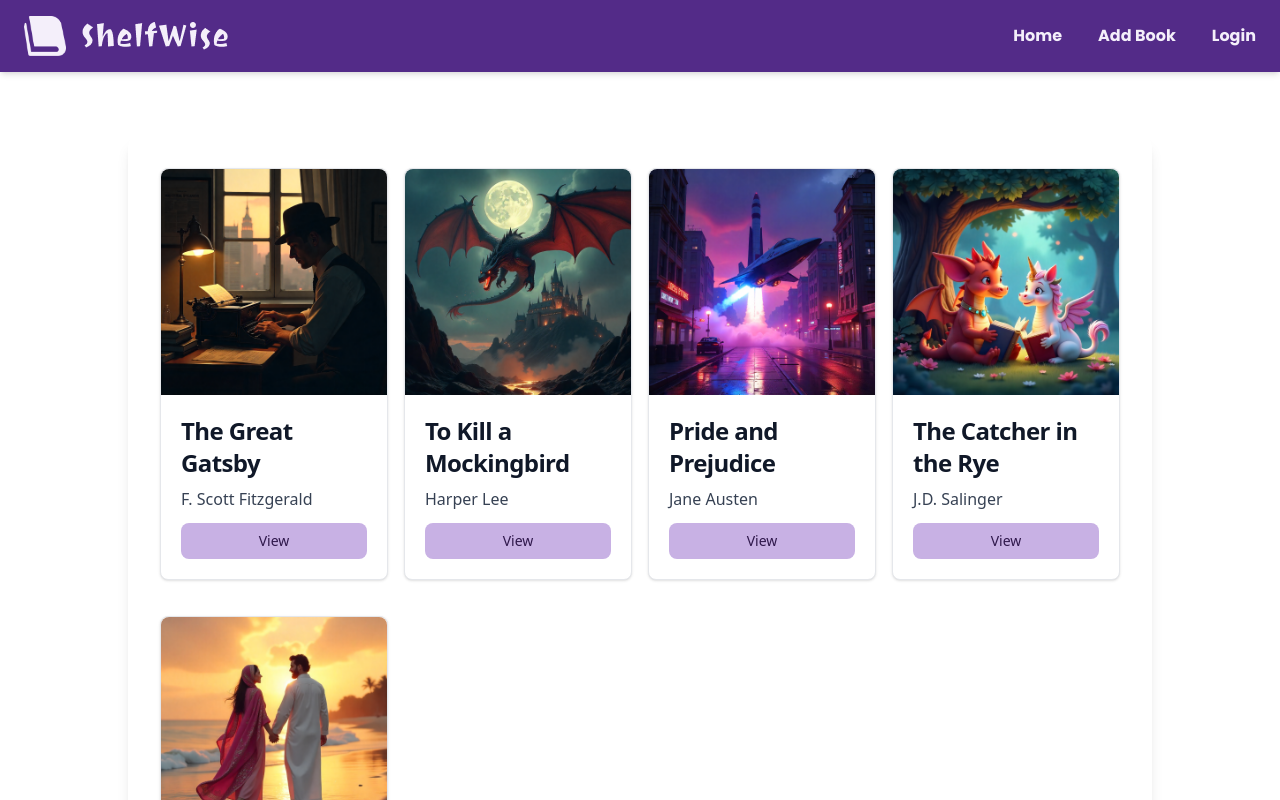
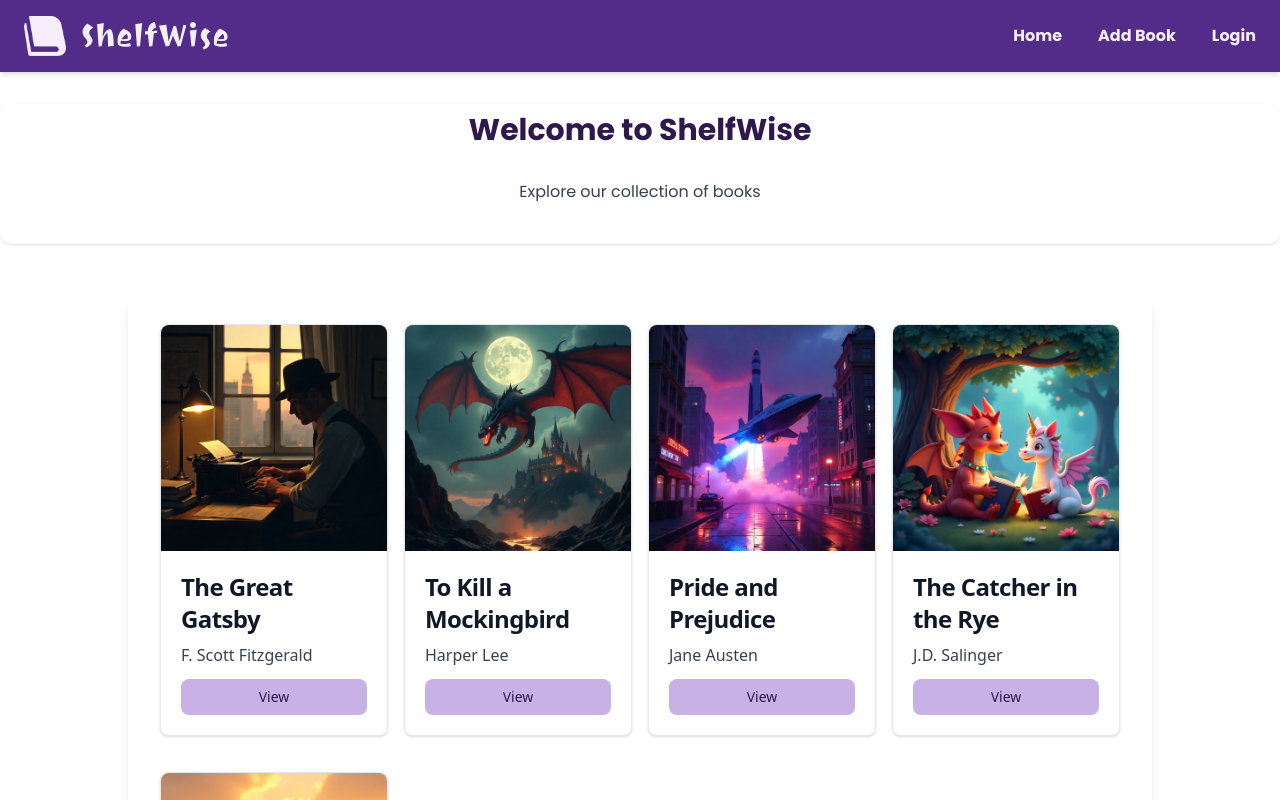
Before and after one commit to ShafranSheikh/ShelfWise---Library-Management-System, a React (Vite) app in the folder frontend/: page / in a window 1280 px wide. Shown: the top 800 px of the page. Built offline with nearby package versions, Linux system fonts and the light colour scheme.

Commit message:
add header for the home page

```diff
--- a/frontend/src/pages/HomePage.tsx
+++ b/frontend/src/pages/HomePage.tsx
@@ -6,8 +6,15 @@ import image4 from '../assets/temp/img4.png';
 import image5 from '../assets/temp/img5.png';
 const HomePage = () => {
   return (
+    <>
+      <div className='bg-background '>
+        <div className='bg-card p-2 rounded-xl shadow-sm w-full max-w-7xl mx-auto my-8'>
+          <h1 className='text-3xl font-body font-bold text-center mb-8 text-[#2F184B]'>Welcome to ShelfWise</h1>
+          <p className='text-center font-body text-gray-700 mb-8'>Explore our collection of books</p>
+        </div>
+      </div>
       <div className='min-h-screen flex items-center justify-center bg-background '>
-      <div className='bg-card p-8 rounded-xl shadow-lg w-full max-w-7xl  my-16 mx-2 sm:mx-4 md:mx-8 lg:mx-16 xl:mx-32'>
+        <div className='bg-card p-8 rounded-xl shadow-lg w-full max-w-7xl  my-4 mx-2 sm:mx-4 md:mx-8 lg:mx-16 xl:mx-32'>
           <div className='grid grid-cols-1 sm:grid-cols-2 md:grid-cols-3 lg:grid-cols-4 gap-4'>
             <Card imageurl={image1} title='The Great Gatsby' author='F. Scott Fitzgerald' />
             <Card imageurl={image2} title='To Kill a Mockingbird' author='Harper Lee' />
@@ -17,6 +24,7 @@ const HomePage = () => {
           </div>
         </div>
       </div>
+    </>
   )
 }
 
```
Lines whose indentation alone changed are shown as unchanged.
